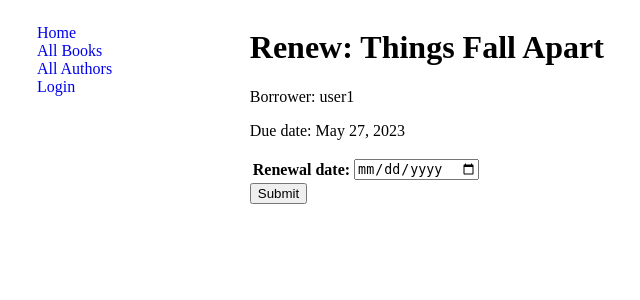
After one commit to johnpauljpc/LibraryWeb, a Django app: page /catalog/book/1d945877-4610-44dd-8b07-b4cb838f61be/renew/ in a window 1280 px wide. The commit adds this page. Shown: the top 300 px of the page, without its empty margins (11-651 px from the left). Run offline with Django 4.2, Linux system fonts and the light colour scheme; data comes from the database, SQL or seed files in the repository; both versions use the stored data as it was after the commit.

Commit message:
renewing book View

```diff
--- /dev/null
+++ b/catalog/forms.py
@@ -0,0 +1,29 @@
+from django import forms
+import datetime
+from django.core.exceptions import ValidationError
+from django.utils.translation import gettext_lazy as _
+
+
+
+class RenewBookForm(forms.Form):
+    renewal_date = forms.CharField()#(help_text="Enter a date between now and 4 weeks (default 3).")
+
+
+    renewal_date = forms.CharField(widget=forms.TextInput(attrs={
+        'placeholder':'YYYY-MM-DD',
+        'type':'date'
+
+    }))
+
+    def clean_renewal_date(self):
+        data = self.cleaned_data['renewal_date']
+
+        # Check if a date is not in the past.
+        if (data < datetime.datetime.today()):
+            raise ValidationError (_('Invalid date - renewal is in past already'))
+
+        # Check if a date is in the allowed range (+4 weeks from today).
+        if(data > datetime.datetime.today() + datetime.timedelta(weeks=28)):
+            raise ValidationError(_('Invalid date - renewal more than 4 weeks ahead'))
+
+        return data
--- a/catalog/urls.py
+++ b/catalog/urls.py
@@ -2,7 +2,7 @@ from django.urls import path
 from django.views.generic import RedirectView
 from .views import (home, BookView, BookDetail, AuthorListView,
                      AuthorDetailView, LoanedBooksByUserListView,
-                     AllBorrowedBooks)
+                     AllBorrowedBooks, RenewBooks)
 
 
 urlpatterns = [
@@ -12,7 +12,9 @@ urlpatterns = [
     path('authors/', AuthorListView.as_view(), name="authors"),
     path('author/<str:pk>/', AuthorDetailView.as_view(), name="author-detail"),
     path('mybooks/', LoanedBooksByUserListView.as_view(), name="loaned-books" ),
-    path('books-borrowed-out/', AllBorrowedBooks.as_view(), name="books-borrowed-out")
+    path('books-borrowed-out/', AllBorrowedBooks.as_view(), name="books-borrowed-out"),
+    path('book/<uuid:pk>/renew/', RenewBooks, name="renew-books")
+
 
 
 
--- a/catalog/views.py
+++ b/catalog/views.py
@@ -1,9 +1,11 @@
-from typing import Any
+import datetime
 from django.db.models.query import QuerySet
-from django.shortcuts import render
-from django.http import HttpResponse
+from django.shortcuts import render, redirect, get_object_or_404
+from django.urls import reverse
+from django.http import HttpResponse, HttpResponseRedirect
 from django.views.generic import ListView, DetailView
 from .models import Book, Author, BookInstance
+from .forms import RenewBookForm
 from django.contrib.auth.decorators import permission_required
 from django.contrib.auth.mixins import LoginRequiredMixin, PermissionRequiredMixin
 
@@ -18,6 +20,7 @@ def home(request):
     bookCount = books.count()
     number_visits = request.session.get('number_visits', 0)
     request.session['number_visits'] = number_visits + 1
+
     # request.session['number_visits'] = 0
     # request.session.modified = True
 
@@ -27,9 +30,11 @@ def home(request):
         'authors':authors,
         'bookIns':bookInstance,
         'avCopies': availableBooks,
-        'number_visits':number_visits
+        'number_visits':number_visits,
+
 
     }
+
     return render(request, 'index.html', context)
 
 class BookView(ListView):
@@ -72,3 +77,25 @@ class AllBorrowedBooks(LoginRequiredMixin,PermissionRequiredMixin, ListView):
     def get_queryset(self):
         QS = BookInstance.objects.filter(status__exact = 'o')
         return QS
+
+
+def RenewBooks(request, pk):
+
+    book = get_object_or_404(BookInstance,id=pk)
+    form = RenewBookForm()
+
+    if request.method == 'POST':
+        form = RenewBookForm(request.POST)
+        if form.is_valid():
+            book.due_back = form.cleaned_data['renewal_date']
+            book.save()
+            return HttpResponseRedirect(reverse('books-borrowed-out'))
+        else:
+            proposed_renewal_date = datetime.date.today() + datetime.timedelta(weeks=3)
+            form = RenewBookForm(initial={'renewal_date': proposed_renewal_date})
+
+    context = {
+        'form':form,
+        'book':book
+    }
+    return render(request, 'librarian/renew-books.html', context)
--- a/templates/index.html
+++ b/templates/index.html
@@ -15,6 +15,8 @@ The Library has the following record counts:
     <li><b>Authors:</b>{{authors.count}} </li>
 </ul>
 
+
+
 <p>
     You have visited this page {{ number_visits }} time{{ number_visits|pluralize }}.
   </p>
--- /dev/null
+++ b/templates/librarian/renew-books.html
@@ -0,0 +1,19 @@
+{% extends 'base.html' %}
+{% block title %} Renew Books {% endblock title %}
+
+{% block content%}
+
+  <h1>Renew: {{ book.book.title }}</h1>
+  <p>Borrower: {{ book.borrower }}</p>
+  <p {% if book_instance.is_overdue %} class="text-danger"{% endif %} >Due date: {{ book.due_back }}</p>
+
+  <form action="" method="post">
+    {% csrf_token %}
+    <table>
+    {{ form.as_table }}
+    </table>
+    <input type="submit" value="Submit">
+  </form>
+
+
+{% endblock content%}
```
Also changed, not shown: db.sqlite3.
